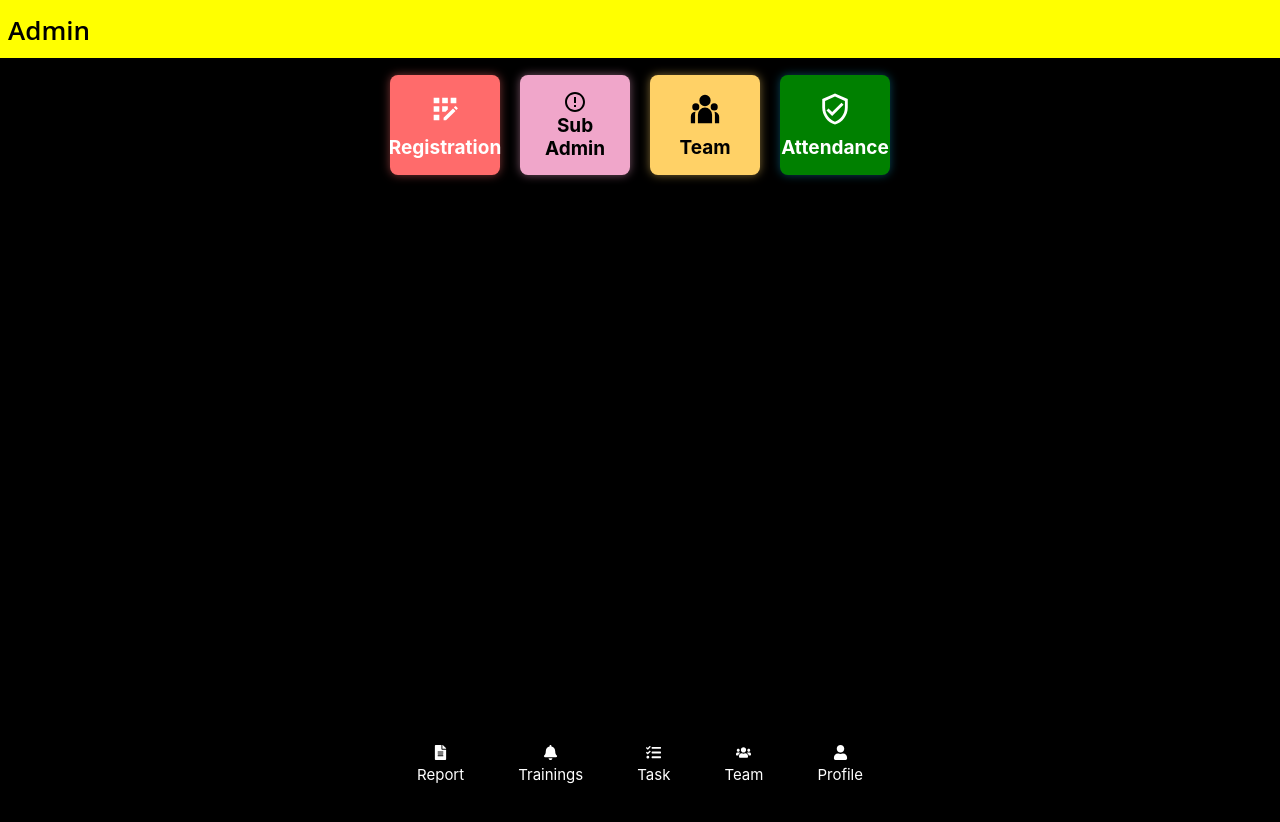
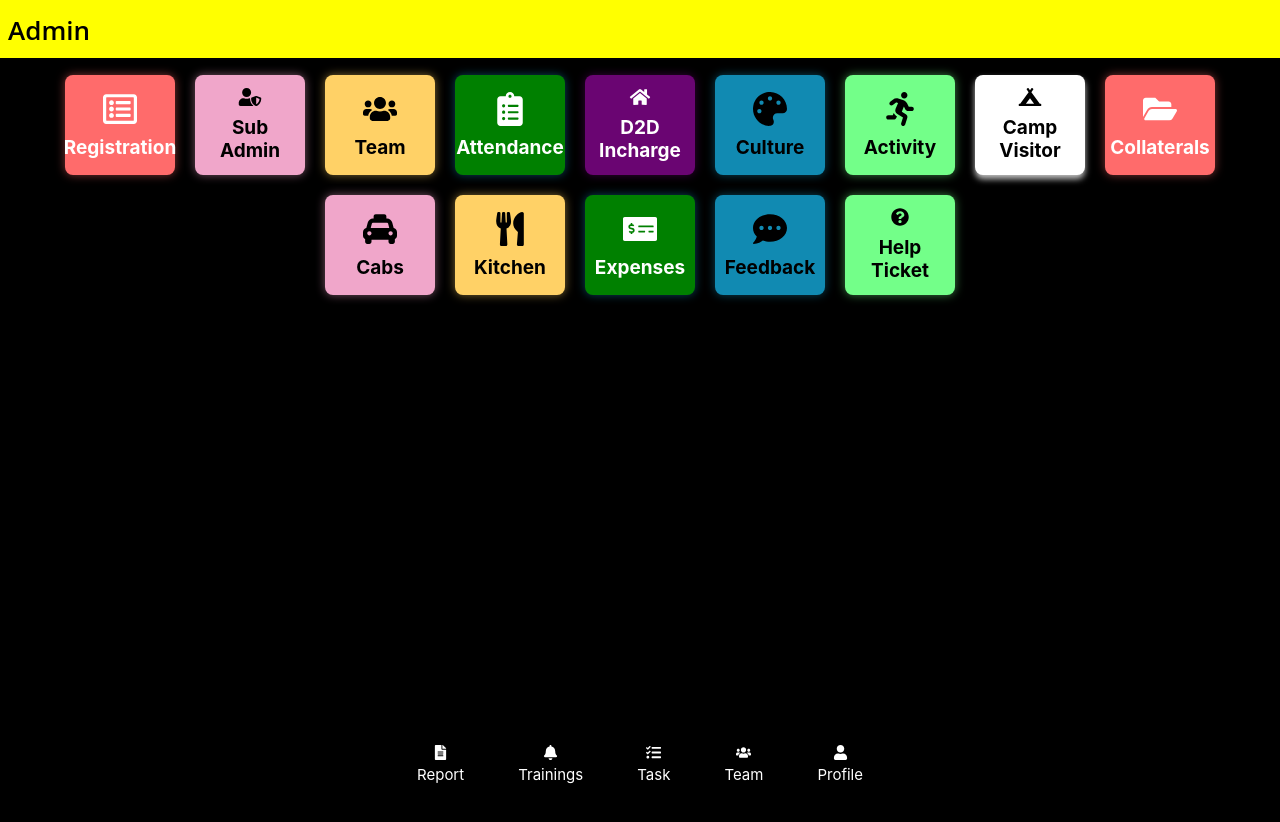
Before and after one commit to nagachandu2003/JS-Vahini, a React (Create React App) app: page /adminreport in a window 1280 px wide. Shown: the top 822 px of the page. Built offline with nearby package versions, Linux system fonts and the light colour scheme; the HTML template or start-up script is replaced by a standard one.

Commit message:
added admin icons

```diff
--- a/src/components/AdminReport/index.js
+++ b/src/components/AdminReport/index.js
@@ -15,6 +15,24 @@ import { MdAppRegistration } from "react-icons/md";
 import { RiTeamFill } from "react-icons/ri";
 import { MdOutlineVerifiedUser } from "react-icons/md";
 import Footer from "../Footer"
+import { FaRegListAlt, FaUserShield, FaUsers, FaClipboardList, FaHome, FaPalette, FaRunning, FaCampground, FaFolderOpen, FaTaxi, FaUtensils, FaMoneyCheckAlt, FaCommentDots, FaQuestionCircle } from 'react-icons/fa';
+
+const iconMapping = {
+  'Registration': FaRegListAlt,
+  'Sub Admin': FaUserShield,
+  'Team': FaUsers,
+  'Attendance': FaClipboardList,
+  'D2D Incharge': FaHome,
+  'Culture': FaPalette,
+  'Activity': FaRunning,
+  'Camp Visitor': FaCampground,
+  'Collaterals': FaFolderOpen,
+  'Cabs': FaTaxi,
+  'Kitchen': FaUtensils,
+  'Expenses': FaMoneyCheckAlt,
+  'Feedback': FaCommentDots,
+  'Help Ticket': FaQuestionCircle
+};
 
 const AdminReport = () => {
     return (
@@ -26,51 +44,65 @@ const AdminReport = () => {
       <div className='grid-container' style={{backgroundColor:'black',minHeight:'100vh',display:'flex',justifyContent:'flex-start'}}>
         <div className='grid-row'>
           <Link to='/campregistrations'  className='grid-card grid-card-1'>
-            <MdAppRegistration className='icon' />
+            <FaRegListAlt className='icon' />
             <h2 className='heading-grid'>Registration</h2>
           </Link>
           <Link to='/subadmin' className='grid-card grid-card-2'>
-          <svg
-            width="24"
-            height="24"
-            viewBox="0 0 24 24"
-            fill="none"
-            xmlns="http://www.w3.org/2000/svg">
-            <path
-            fillRule="evenodd"
-            clipRule="evenodd"
-            d="M12 2C6.48 2 2 6.48 2 12s4.48 10 10 10 10-4.48 10-10S17.52 2 12 2zm0 18c-4.41 0-8-3.59-8-8s3.59-8 8-8 8 3.59 8 8-3.59 8-8 8zm-1-13h2v6h-2zm0 8h2v2h-2z"
-            fill="#000000"
-            />
-        </svg>
+          <FaUserShield className='icon' />
             <h2 className='heading-grid'>
               Sub Admin
             </h2>
           </Link>
           <Link to='/team' className='grid-card grid-card-3'>
-            <RiTeamFill className='icon' />
+            <FaUsers className='icon' />
             <h2 className='heading-grid'>Team</h2>
           </Link>
           <Link to='/adminattendance' className='whatsapp grid-card'>
-            <MdOutlineVerifiedUser className='icon' />
+            <FaClipboardList className='icon' />
             <h2 className='heading-grid'>Attendance</h2>
           </Link>
-          {/* <Link to='/si' className='grid-card grid-card-4'>
-            <FaMicrophoneAlt className='icon' />
-            <h2 className='heading-grid'>BSC/Social Influencer</h2>
+          <Link to='/d2dincharge' className='grid-card grid-card-4'>
+            <FaHome className='icon' />
+            <h2 className='heading-grid'>D2D Incharge</h2>
           </Link>
           <Link to='/photos' className='grid-card grid-card-5'>
-            <MdPhotoSizeSelectActual className='icon' />
-            <h2 className='heading-grid'>Photos</h2>
+            <FaPalette className='icon' />
+            <h2 className='heading-grid'>Culture</h2>
           </Link>
           <Link to='/youtuber' className='grid-card grid-card-6'>
-            <FaYoutube className='icon' />
-            <h2 className='heading-grid'>Youtuber</h2>
+            <FaRunning className='icon' />
+            <h2 className='heading-grid'>Activity</h2>
           </Link>
           <Link to='/maps' className='grid-card maps'>
-            <FaMapLocationDot className='icon' />
-            <h2 className='heading-grid'>Maps</h2>
-          </Link> */}
+            <FaCampground className='icon' />
+            <h2 className='heading-grid'>Camp Visitor</h2>
+          </Link>
+          <Link to='/collateral'  className='grid-card grid-card-1'>
+            <FaFolderOpen className='icon' />
+            <h2 className='heading-grid'>Collaterals</h2>
+          </Link>
+          <Link to='/cabs' className='grid-card grid-card-2'>
+          <FaTaxi className="icon"/>
+            <h2 className='heading-grid'>
+              Cabs
+            </h2>
+          </Link>
+          <Link to='/kitchen' className='grid-card grid-card-3'>
+            <FaUtensils className='icon' />
+            <h2 className='heading-grid'>Kitchen</h2>
+          </Link>
+          <Link to='/expenses' className='whatsapp grid-card'>
+            <FaMoneyCheckAlt className='icon' />
+            <h2 className='heading-grid'>Expenses</h2>
+          </Link>
+          <Link to='/feedback' className='grid-card grid-card-5'>
+            <FaCommentDots className='icon' />
+            <h2 className='heading-grid'>Feedback</h2>
+          </Link>
+          <Link to='/helpticket' className='grid-card grid-card-6'>
+            <FaQuestionCircle className='icon' />
+            <h2 className='heading-grid'>Help Ticket</h2>
+          </Link>
 
       </div>
       </div>
```
